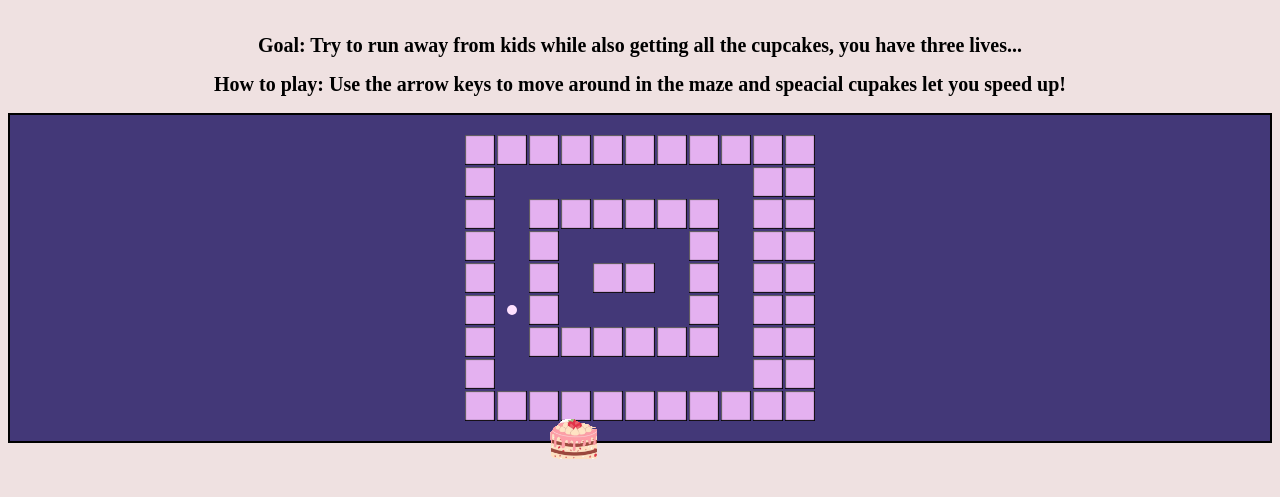
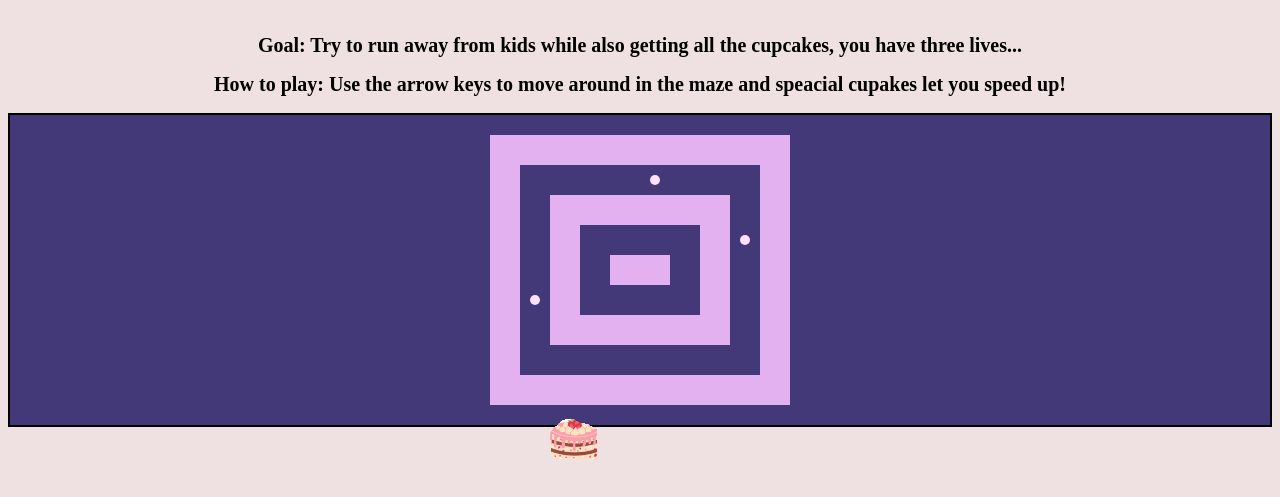
Before and after one commit to 2024-25-Allen-ISD-Computer-Science/5th-period-isp-candy-craze-maze, a website built with Parcel: page src/index.html in a window 1280 px wide. Shown: the part 131-628 px from the top of the page. Built offline with nearby package versions, Linux system fonts and the light colour scheme.

Commit message:
fixed up maze

```diff
--- a/src/script.js
+++ b/src/script.js
@@ -1,13 +1,13 @@
 const layout = [
-    1, 1, 1, 1, 1, 1, 1, 1, 1, 1, 1,
-    1, 0, 0, 0, 0, 0, 0, 0, 0, 1, 1,
-    1, 0, 1, 1, 1, 1, 1, 1, 0, 1, 1,
-    1, 0, 1, 0, 0, 0, 0, 1, 0, 1, 1,
-    1, 0, 1, 0, 1, 1, 0, 1, 0, 1, 1,
-    1, 2, 1, 0, 0, 0, 0, 1, 0, 1, 1,
-    1, 0, 1, 1, 1, 1, 1, 1, 0, 1, 1,
-    1, 0, 0, 0, 0, 0, 0, 0, 0, 1, 1,
-    1, 1, 1, 1, 1, 1, 1, 1, 1, 1, 1,
+    1, 1, 1, 1, 1, 1, 1, 1, 1, 1,
+    1, 0, 0, 0, 0, 2, 0, 0, 0, 1,
+    1, 0, 1, 1, 1, 1, 1, 1, 0, 1,
+    1, 0, 1, 0, 0, 0, 0, 1, 2, 1,
+    1, 0, 1, 0, 1, 1, 0, 1, 0, 1,
+    1, 2, 1, 0, 0, 0, 0, 1, 0, 1,
+    1, 0, 1, 1, 1, 1, 1, 1, 0, 1,
+    1, 0, 0, 0, 0, 0, 0, 0, 0, 1,
+    1, 1, 1, 1, 1, 1, 1, 1, 1, 1,
 
 ];
 const gameContainer = document.getElementById("game");
--- a/src/styles.css
+++ b/src/styles.css
@@ -22,9 +22,8 @@ body{
 
 #game {
     display: grid;
-    grid-template-columns: repeat(11, 30px);
+    grid-template-columns: repeat(10, 30px);
     grid-template-rows: repeat(9, 30px);
-    gap: 2px;
     justify-content: center;
     padding: 20px;
     background-color: #433878;
@@ -35,7 +34,6 @@ body{
     background-color: #E4B1F0;
     width: 30px;
     height: 30px;
-    box-shadow: inset -1px -1px 1px #000, inset 1px 1px 1px #555;
 }
 
 .path {
```
